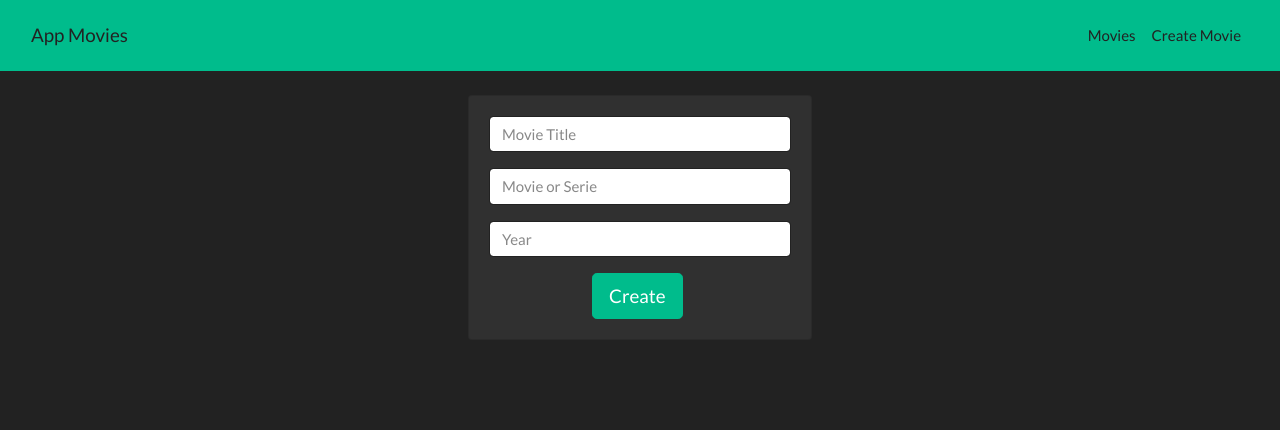
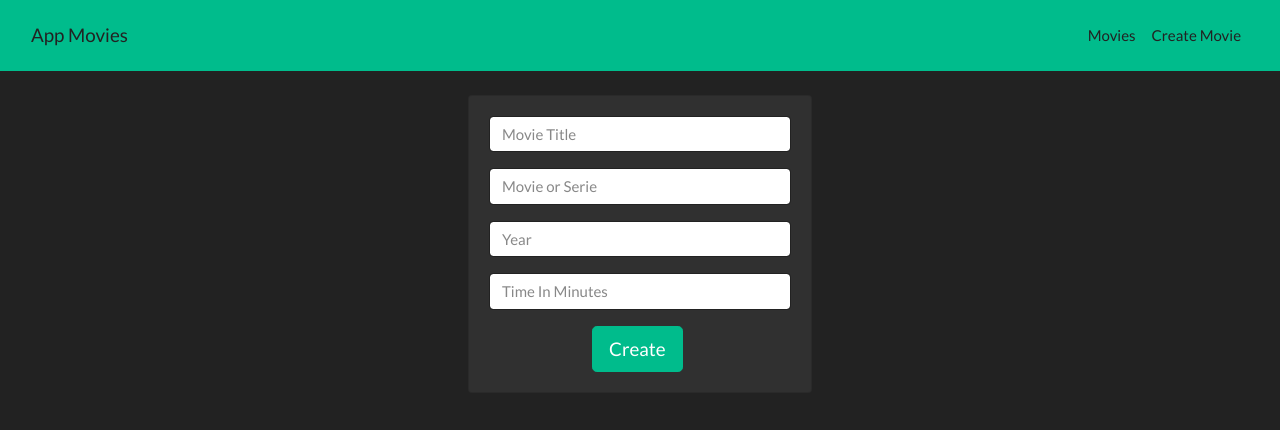
Before and after one commit to danburitica/app-movies, an Angular app: page /create in a window 1280 px wide. Shown: the top 430 px of the page. Built offline with nearby package versions, Linux system fonts and the light colour scheme.

Commit message:
Add new column "Time in Minutes"

```diff
--- a/src/app/components/movie-form/movie-form.component.html
+++ b/src/app/components/movie-form/movie-form.component.html
@@ -32,6 +32,16 @@
             autocomplete="off"
           />
         </div>
+        <div class="form-group">
+          <input
+            type="text"
+            name="runningTimeInMinutes"
+            [(ngModel)]="movie.runningTimeInMinutes"
+            class="form-control"
+            placeholder="Time In Minutes"
+            autocomplete="off"
+          />
+        </div>
         <div class="d-grid gap-2 col-5 mx-auto">
           <button class="btn btn-lg btn-success">
             {{ edit ? "Update" : "Create" }}
--- a/src/app/components/movie-form/movie-form.component.ts
+++ b/src/app/components/movie-form/movie-form.component.ts
@@ -13,6 +13,7 @@ export class MovieFormComponent implements OnInit {
     title: '',
     titleType: '',
     year: '',
+    runningTimeInMinutes: '',
   };
   edit: boolean = false;
 
--- a/src/app/components/movie-list/movie-list.component.html
+++ b/src/app/components/movie-list/movie-list.component.html
@@ -15,6 +15,7 @@
           <th scope="col">Title</th>
           <th scope="col">Title Type</th>
           <th scope="col">Year</th>
+          <th scope="col">Time</th>
           <th scope="col"></th>
           <th scope="col"></th>
         </tr>
@@ -24,6 +25,7 @@
           <td>{{ movie.title }}</td>
           <td>{{ movie.titleType }}</td>
           <td>{{ movie.year }}</td>
+          <td>{{ movie.runningTimeInMinutes }} minutes</td>
           <td>
             <button
               type="button"
--- a/src/app/interfaces/Movie.ts
+++ b/src/app/interfaces/Movie.ts
@@ -3,4 +3,5 @@ export interface Movie {
   title: string;
   titleType: string;
   year: string;
+  runningTimeInMinutes: string;
 }
```
